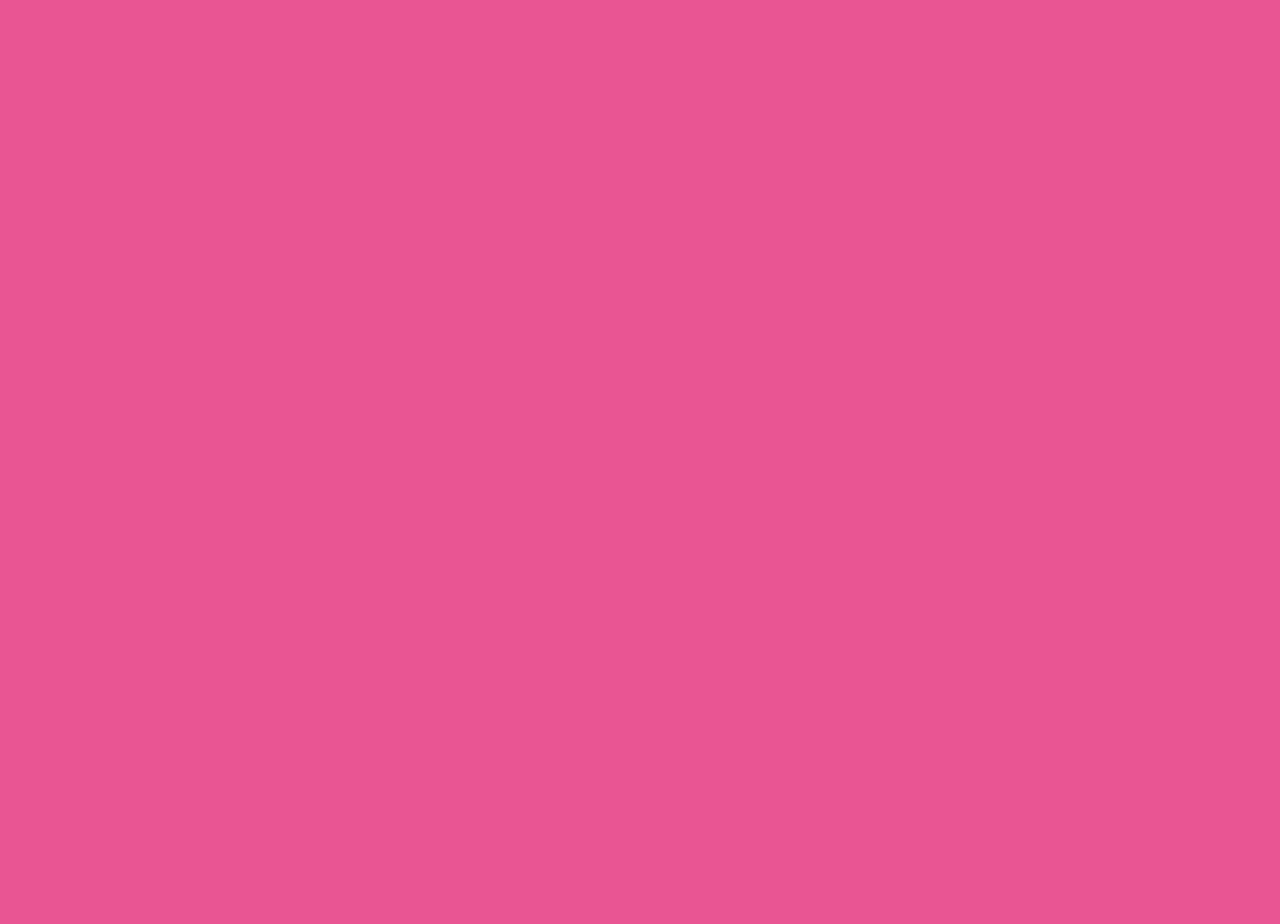
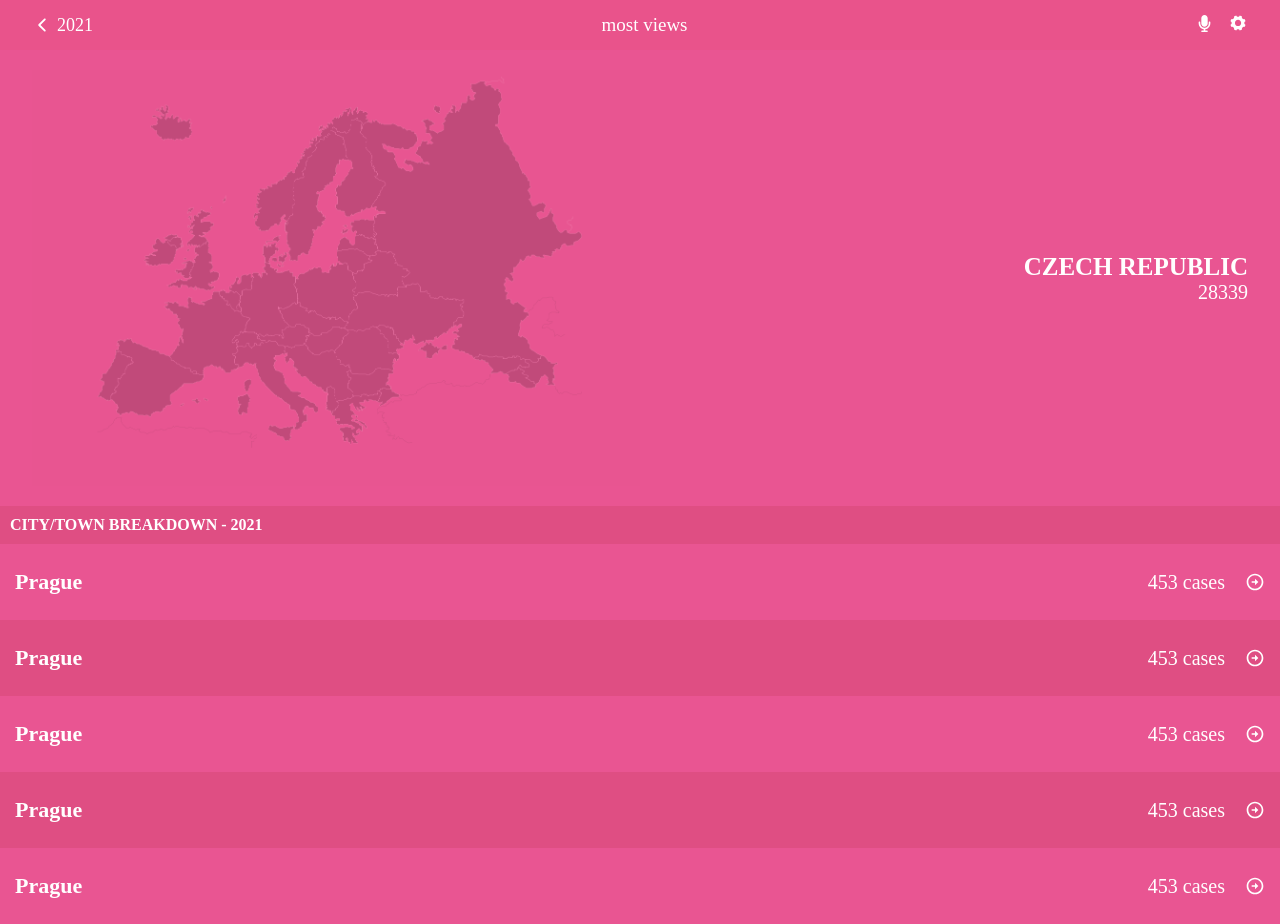
Before and after one commit to moise10r/covid_19_app, a React (Create React App) app: page /1 in a window 1280 px wide. Before the commit the page ends 800 px from the top, so only its background shows below. Built offline with nearby package versions, Linux system fonts and the light colour scheme.

Commit message:
Add the router path

```diff
--- a/src/App.js
+++ b/src/App.js
@@ -7,7 +7,7 @@
   return (
     <div className="App">
       <Switch>
-        <Route path="/detail" component={Detail} />
+        <Route path="/:country" component={Detail} />
         <Route path="/" exact component={Home} />
       </Switch>
     </div>
--- a/src/component/features/HomePage/home.jsx
+++ b/src/component/features/HomePage/home.jsx
@@ -1,4 +1,5 @@
 import React, { useEffect } from 'react';
+import { Link } from 'react-router-dom';
 import { IconContext } from 'react-icons';
 import { useSelector, useDispatch } from 'react-redux';
 import { BiRightArrowCircle } from 'react-icons/bi';
@@ -47,7 +48,8 @@
             <ul className="countries-list">
               {
                 cases.map(({ confirmed, country }) => (
-                  <li role="menuitem" key={country} className="country" onClick={() => handleCountryName(country)} onKeyPress={() => {}}>
+                  <li key={country} role="menuitem" className="country" onClick={() => handleCountryName(country)} onKeyPress={() => {}}>
+                    <Link to={`/${country}`}>
                       <div className="img-wrapper">
                         <div className="bg" />
                         <img src={continentMap} alt="continent-img" />
@@ -61,6 +63,7 @@
                           <BiRightArrowCircle />
                         </IconContext.Provider>
                       </span>
+                    </Link>
                   </li>
                 ))
               }
```
Lines whose indentation alone changed are shown as unchanged.
